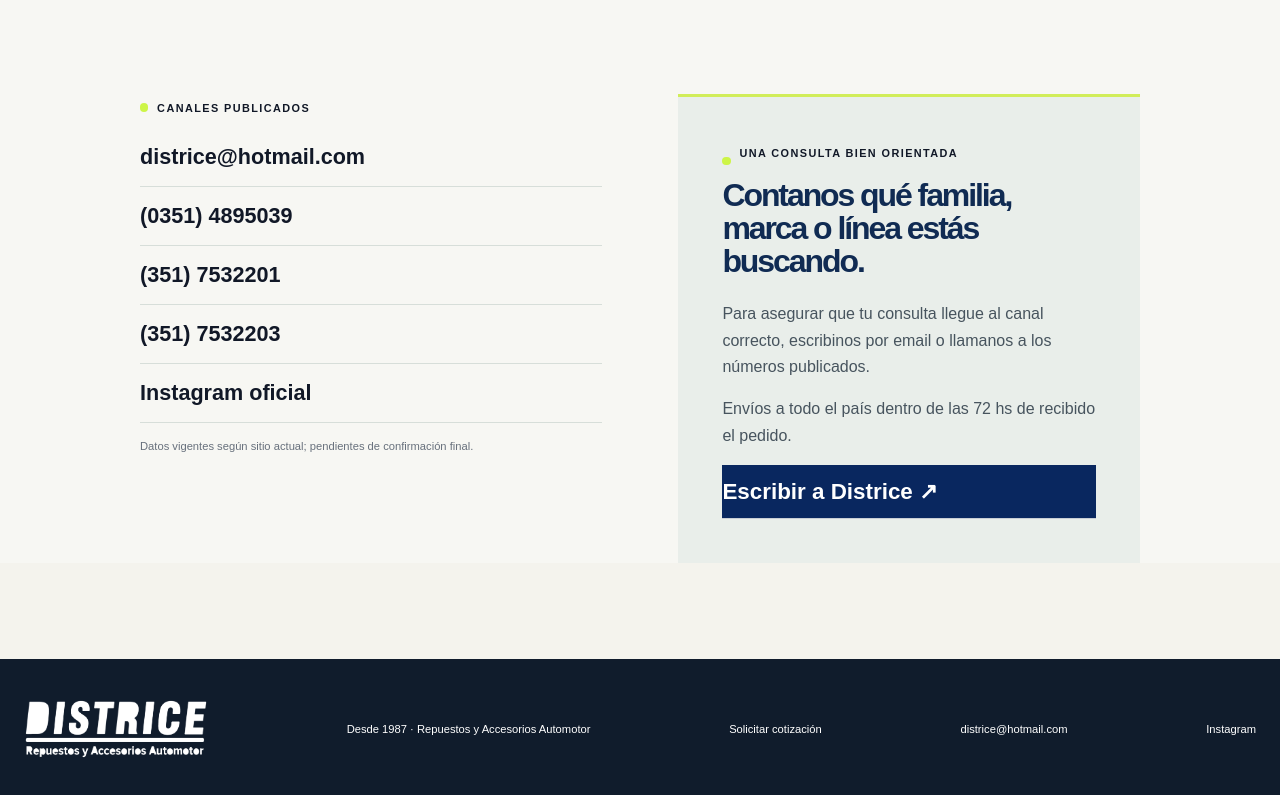
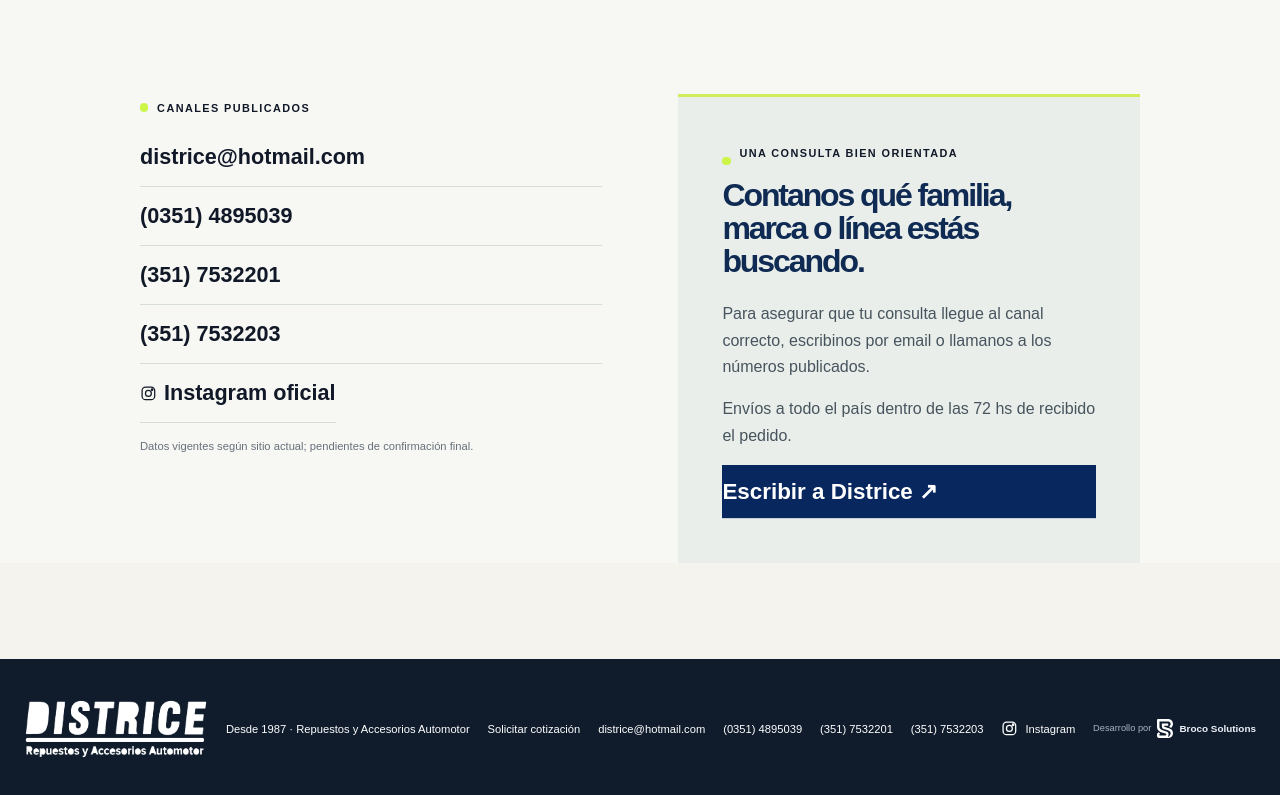
Before and after one commit to Broco-Solutions/districe-web, a Next.js app: page /contacto in a window 1280 px wide. Shown: the part 546-1341 px from the top of the page. Built offline with nearby package versions, Linux system fonts and the light colour scheme.

Commit message:
fix: polish footer branding and contact links

```diff
--- a/src/app/contacto/page.tsx
+++ b/src/app/contacto/page.tsx
@@ -1,7 +1,8 @@
 import type { Metadata } from "next";
 import { company } from "@/data/company";
 import { PageShell } from "@/components/catalog/page-shell";
+import { InstagramIcon } from "@/components/brand-icons";
 
 export const metadata: Metadata = { title: "Contacto", description: "Contactá a Districe para consultar repuestos, accesorios y líneas automotor." };
 
-export default function ContactPage() { return <PageShell><section className="catalog-hero"><p>Contacto comercial</p><h1>Hablemos de lo que necesitás encontrar.</h1><span>Consultá por familias, marcas o líneas para tu operación.</span></section><section className="contact-page"><div><p className="eyebrow"><span /> Canales publicados</p><a href={`mailto:${company.email}`}>{company.email}</a><a href="tel:+543514895039">{company.phone}</a>{company.mobiles.map((phone) => <a key={phone} href={`tel:${phone.replace(/[^\d+]/g, "")}`}>{phone}</a>)}<a href={company.instagram} target="_blank" rel="noreferrer">Instagram oficial</a><small>{company.contactStatus}</small></div><div className="contact-form"><p className="eyebrow"><span /> Una consulta bien orientada</p><h2>Contanos qué familia, marca o línea estás buscando.</h2><p>Para asegurar que tu consulta llegue al canal correcto, escribinos por email o llamanos a los números publicados.</p><p className="logistics-note">{company.logistics}</p><a className="button" href={`mailto:${company.email}?subject=Consulta%20comercial%20Districe`}>Escribir a Districe ↗</a></div></section></PageShell>; }
+export default function ContactPage() { return <PageShell><section className="catalog-hero"><p>Contacto comercial</p><h1>Hablemos de lo que necesitás encontrar.</h1><span>Consultá por familias, marcas o líneas para tu operación.</span></section><section className="contact-page"><div><p className="eyebrow"><span /> Canales publicados</p><a href={`mailto:${company.email}`}>{company.email}</a><a href={`tel:${company.phone.replace(/[^\d+]/g, "")}`}>{company.phone}</a>{company.mobiles.map((phone) => <a key={phone} href={`tel:${phone.replace(/[^\d+]/g, "")}`}>{phone}</a>)}<a className="social-link contact-social" href={company.instagram} target="_blank" rel="noreferrer"><InstagramIcon /> <span>Instagram oficial</span></a><small>{company.contactStatus}</small></div><div className="contact-form"><p className="eyebrow"><span /> Una consulta bien orientada</p><h2>Contanos qué familia, marca o línea estás buscando.</h2><p>Para asegurar que tu consulta llegue al canal correcto, escribinos por email o llamanos a los números publicados.</p><p className="logistics-note">{company.logistics}</p><a className="button" href={`mailto:${company.email}?subject=Consulta%20comercial%20Districe`}>Escribir a Districe ↗</a></div></section></PageShell>; }
--- a/src/app/visual-system.css
+++ b/src/app/visual-system.css
@@ -44,6 +44,16 @@
 .footer-brand img.logo-on-dark{filter:brightness(0) invert(1)}
 .footer-links a,.footer-contact a{transition:color .18s ease}
 .footer-links a:hover,.footer-contact a:hover{color:#d1ed59}
+.social-link{display:inline-flex!important;align-items:center;gap:.45rem}
+.social-icon{width:1.05rem;height:1.05rem;fill:none;stroke:currentColor;stroke-width:1.8;stroke-linecap:round;stroke-linejoin:round;flex:none}
+.social-icon-dot{fill:currentColor;stroke:0}
+.catalog-footer .social-link{display:flex!important}
+.broco-credit{display:inline-flex;align-items:center;gap:.38rem;color:#edf1f8;font-size:.58rem;line-height:1;text-decoration:none;white-space:nowrap}
+.broco-credit span{color:#a9b3c2}
+.broco-credit img{width:1rem;height:1.2rem;object-fit:contain}
+.broco-credit b{font-size:.62rem;font-weight:700}
+.broco-credit:hover{color:#d1ed59}
+.broco-credit:hover span{color:#d1ed59}
 .catalog-header{position:relative;z-index:2;align-items:center;min-height:5.5rem;padding-top:.7rem;padding-bottom:.7rem;background:#f8f9f6;border-bottom:1px solid #e1e5e2}
 .catalog-brand{display:block;width:10.5rem;line-height:0}
 .catalog-brand img{width:100%;height:auto}
@@ -95,6 +105,7 @@
 .catalog-footer-brand img{width:100%;height:auto}
 .catalog-footer-brand img.logo-on-dark{filter:brightness(0) invert(1)}
 .catalog-footer a:hover{color:#d1ed59}
+.catalog-footer .broco-credit{justify-self:end}
 .mobile-brand{display:none}
 @media(max-width:1000px){
   .brand-hub{grid-template-columns:repeat(2,minmax(0,1fr))}
@@ -124,6 +135,7 @@
   .brand-page>div:last-child{padding-top:0}
   .catalog-footer{display:grid;grid-template-columns:1fr 1fr;gap:1.3rem}
   .catalog-footer-brand{grid-column:1/-1}
+  .catalog-footer .broco-credit{justify-self:start}
 }
 @media(max-width:720px){
   .header-inner{height:4.5rem}
--- /dev/null
+++ b/src/components/brand-icons.tsx
@@ -0,0 +1,9 @@
+import Image from "next/image";
+
+export function InstagramIcon() {
+  return <svg className="social-icon" aria-hidden="true" viewBox="0 0 24 24"><rect x="3" y="3" width="18" height="18" rx="5" /><circle cx="12" cy="12" r="4.2" /><circle className="social-icon-dot" cx="17.35" cy="6.65" r="1" /></svg>;
+}
+
+export function BrocoCredit() {
+  return <a className="broco-credit" href="https://www.brocosolutions.com" target="_blank" rel="noreferrer" aria-label="Desarrollo por Broco Solutions"><span>Desarrollo por</span><Image src="/logos/broco/bs-mark-neg.svg" width={18} height={22} alt="Broco Solutions" /><b>Broco Solutions</b></a>;
+}
--- a/src/components/catalog/page-shell.tsx
+++ b/src/components/catalog/page-shell.tsx
@@ -1,7 +1,8 @@
 import Link from "next/link";
 import Image from "next/image";
 import { company } from "@/data/company";
+import { BrocoCredit, InstagramIcon } from "@/components/brand-icons";
 
 export function PageShell({ children }: { children: React.ReactNode }) {
-  return <><a className="skip-link" href="#main-content">Saltar al contenido</a><header className="catalog-header"><Link className="catalog-brand" href="/" aria-label="Districe, inicio"><Image src="/logos/districe/primary.png" width={2163} height={706} alt="Districe — Repuestos y Accesorios Automotor" /></Link><nav aria-label="Navegación"><Link href="/productos">Productos</Link><Link href="/marcas">Marcas</Link><Link href="/empresa">Empresa</Link><Link href="/contacto">Contacto</Link></nav></header><main id="main-content" className="catalog-page">{children}</main><footer className="catalog-footer"><Link className="catalog-footer-brand" href="/"><Image className="logo-on-dark" src="/logos/districe/primary.png" width={2163} height={706} alt="Districe — Repuestos y Accesorios Automotor" /></Link><span>Desde 1987 · Repuestos y Accesorios Automotor</span><Link href="/contacto">Solicitar cotización</Link><a href={`mailto:${company.email}`}>{company.email}</a><a href={company.instagram} target="_blank" rel="noreferrer">Instagram</a></footer></>;
+  return <><a className="skip-link" href="#main-content">Saltar al contenido</a><header className="catalog-header"><Link className="catalog-brand" href="/" aria-label="Districe, inicio"><Image src="/logos/districe/primary.png" width={2163} height={706} alt="Districe — Repuestos y Accesorios Automotor" /></Link><nav aria-label="Navegación"><Link href="/productos">Productos</Link><Link href="/marcas">Marcas</Link><Link href="/empresa">Empresa</Link><Link href="/contacto">Contacto</Link></nav></header><main id="main-content" className="catalog-page">{children}</main><footer className="catalog-footer"><Link className="catalog-footer-brand" href="/"><Image src="/logos/districe/reversed.png" width={2163} height={706} alt="Districe — Repuestos y Accesorios Automotor" /></Link><span>Desde 1987 · Repuestos y Accesorios Automotor</span><Link href="/contacto">Solicitar cotización</Link><a href={`mailto:${company.email}`}>{company.email}</a><a href={`tel:${company.phone.replace(/[^\d+]/g, "")}`}>{company.phone}</a>{company.mobiles.map((phone) => <a key={phone} href={`tel:${phone.replace(/[^\d+]/g, "")}`}>{phone}</a>)}<a className="social-link" href={company.instagram} target="_blank" rel="noreferrer"><InstagramIcon /> <span>Instagram</span></a><BrocoCredit /></footer></>;
 }
--- a/src/components/home/home.tsx
+++ b/src/components/home/home.tsx
@@ -7,6 +7,7 @@
 import { brands, brandUrl, familyUrl, productFamilies } from "@/data/catalog";
 import { company } from "@/data/company";
 import { Header } from "./header";
+import { BrocoCredit, InstagramIcon } from "../brand-icons";
 
 const brandAssets: Record<string, { src: string; width: number; height: number }> = {
   k78: { src: "/logos/brands/k78-transparent.png", width: 299, height: 124 },
@@ -53,5 +54,5 @@
     <section className="story-v3"><div className="section-shell story-v3-grid"><div><p className="eyebrow"><span /> Una empresa en movimiento</p><h2>La experiencia empieza antes de que el producto llegue a destino.</h2></div><div><p>Districe inició su actividad en 1987 con distribución mayorista de filtros para línea liviana y pesada. Su propuesta fue ampliándose para acompañar los cambios del mercado automotor.</p><p className="logistics-note">{company.logistics}</p><ul>{company.differentiators.map((item) => <li key={item}>{item}</li>)}</ul><Link className="text-link" href="/empresa">Conocé Districe <Arrow /></Link></div></div></section>
 
     <section className="contact-v3" id="contacto"><div className="section-shell contact-v3-inner"><div><p className="eyebrow"><span /> Contacto comercial</p><h2>¿Buscás una línea para tu negocio?</h2></div><div><p>Contanos qué necesitás. Podemos orientarte hacia la familia, marca o línea adecuada.</p><Link className="button button-light" href="/contacto">Contactar a Districe <Arrow /></Link><a className="contact-email" href={`mailto:${company.email}`}>{company.email} <Arrow /></a></div></div></section>
-  </main><footer className="site-footer"><div className="section-shell footer-top"><Link href="/" className="footer-brand" aria-label="Districe, inicio"><Image className="logo-on-dark" src="/logos/districe/primary.png" width={2163} height={706} alt="Districe — Repuestos y Accesorios Automotor" /></Link><nav className="footer-links" aria-label="Navegación de pie"><Link href="/productos">Productos</Link><Link href="/marcas">Marcas</Link><Link href="/empresa">Empresa</Link><Link href="/contacto">Contacto</Link></nav><div className="footer-contact"><a href={`mailto:${company.email}`}>{company.email}</a><a href="tel:+543514895039">{company.phone}</a><a href={company.instagram} target="_blank" rel="noreferrer">Instagram</a></div></div><div className="section-shell footer-bottom"><span>© {new Date().getFullYear()} Districe</span><span>{company.contactStatus}</span><span>Desarrollo por Broco Solutions</span></div></footer></>;
+  </main><footer className="site-footer"><div className="section-shell footer-top"><Link href="/" className="footer-brand" aria-label="Districe, inicio"><Image src="/logos/districe/reversed.png" width={2163} height={706} alt="Districe — Repuestos y Accesorios Automotor" /></Link><nav className="footer-links" aria-label="Navegación de pie"><Link href="/productos">Productos</Link><Link href="/marcas">Marcas</Link><Link href="/empresa">Empresa</Link><Link href="/contacto">Contacto</Link></nav><div className="footer-contact"><a href={`mailto:${company.email}`}>{company.email}</a><a href={`tel:${company.phone.replace(/[^\d+]/g, "")}`}>{company.phone}</a>{company.mobiles.map((phone) => <a key={phone} href={`tel:${phone.replace(/[^\d+]/g, "")}`}>{phone}</a>)}<a className="social-link" href={company.instagram} target="_blank" rel="noreferrer"><InstagramIcon /> <span>Instagram</span></a></div></div><div className="section-shell footer-bottom"><span>© {new Date().getFullYear()} Districe</span><span>{company.contactStatus}</span><BrocoCredit /></div></footer></>;
 }
```
Also changed, not shown: public/logos/broco/bs-mark-neg.svg (added), public/logos/districe/reversed.png (added), 2 other files (tests, documents, lock files or other folders).
